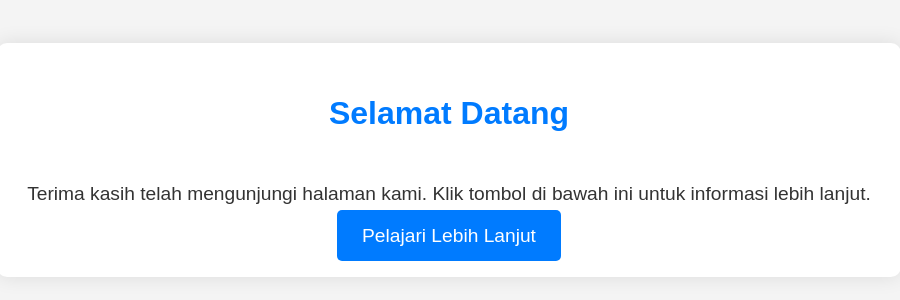
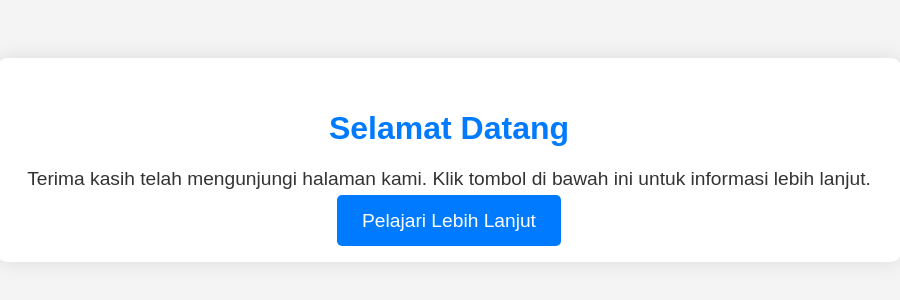
Before and after one commit to naelsiahaan/pageLink, a plain HTML site: page index.html in a window 1280 px wide. Shown: the part 240-540 px from the top of the page, without its empty margins (191-1091 px from the left). Drawn offline with Linux system fonts and the light colour scheme.

Commit message:
Update index.html

```diff
--- a/index.html
+++ b/index.html
@@ -65,9 +65,7 @@
 </head>
 <body>
     <div class="container">
-        <div class="news-header">
             <h1>Selamat Datang</h1>
-        </div>
         <p>Terima kasih telah mengunjungi halaman kami. Klik tombol di bawah ini untuk informasi lebih lanjut.</p>
         <a href="https://tinyurl.com/betsperminute" target="_blank" class="btn">Pelajari Lebih Lanjut</a>
     </div>
```
